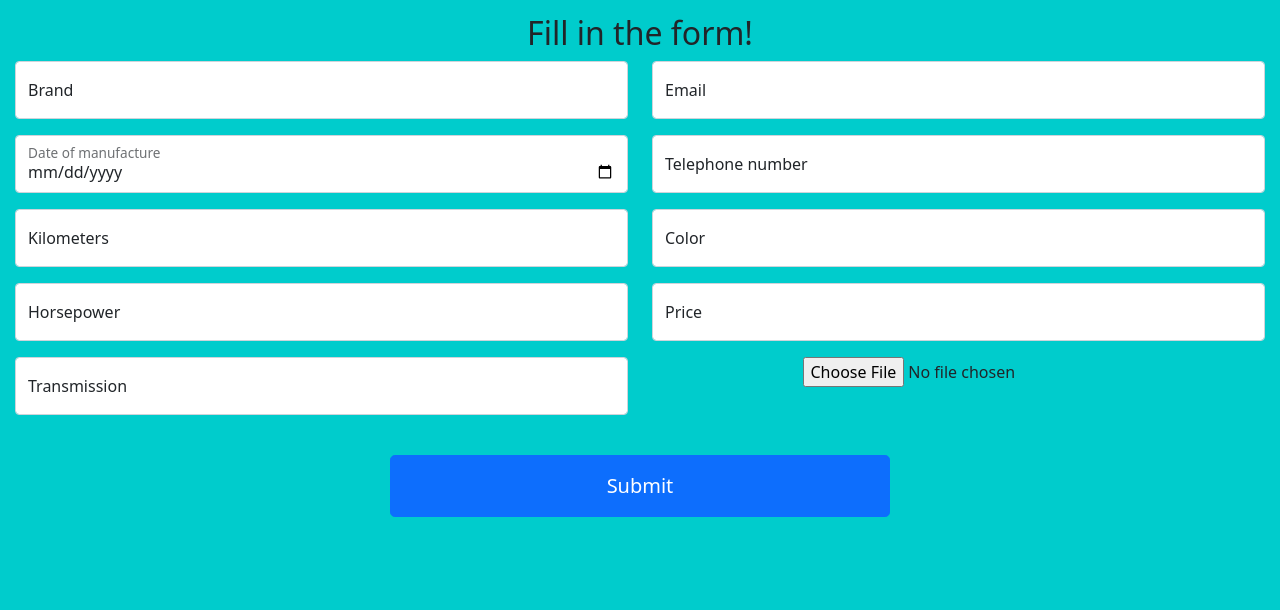
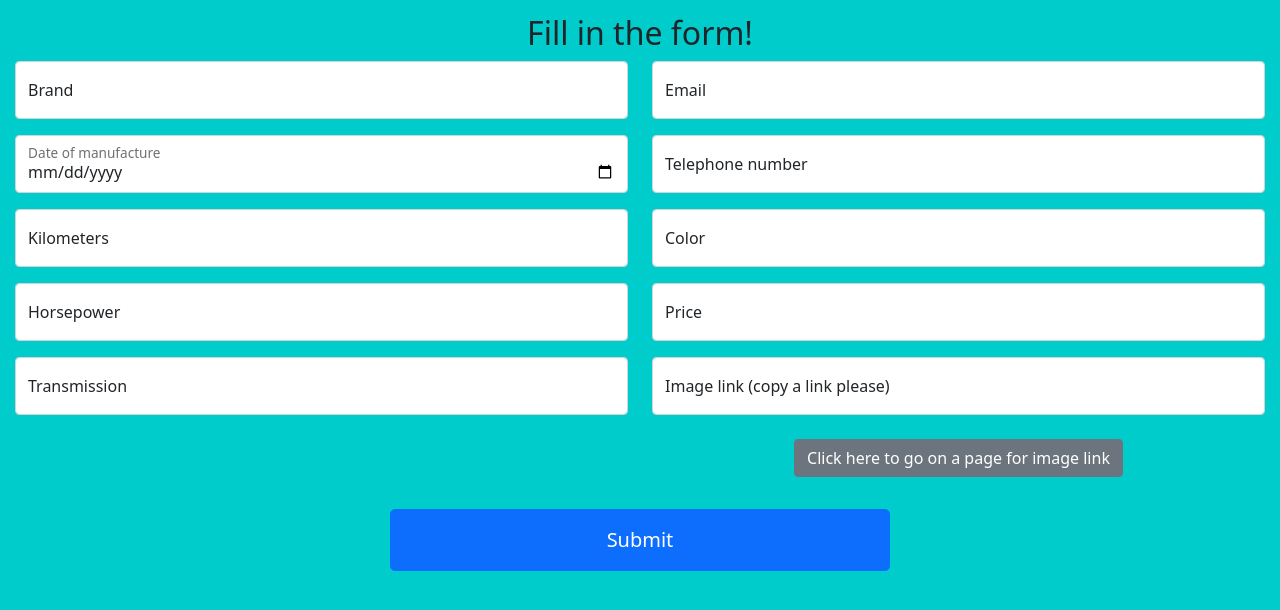
Before and after one commit to blaz-k/Projects, a Flask app: page /dashboard/post-car in a window 1280 px wide. Shown: the part 119-729 px from the top of the page. Run offline with Flask 2, Linux system fonts and the light colour scheme; some libraries are stand-ins or nearby versions.

Commit message:
no message

```diff
--- a/main.py
+++ b/main.py
@@ -34,8 +34,7 @@ class CarAd(db.Model):
     telephone = db.Column(db.Integer, unique=False)
     color = db.Column(db.String, unique=False)
     price = db.Column(db.Integer, unique=False)
-    #image = db.Column(db.String(20), nullable=False)
-    #image = db.Column(db.LargeBinary, nullable=True)
+    #image = db.Column(db.String, unique=False)
 
 
 app = Flask(__name__)
--- a/templates/post-car.html
+++ b/templates/post-car.html
@@ -61,7 +61,11 @@
                   <label for="floatingRepeat">Future username</label>
                 </div>-->
                 <div class="form-floating mb-3">
-                    <input type="file" id="img" name="image"  accept="image/*">
+                  <input type="text" name="image" class="form-control" id="floatingImage" placeholder="Image link">
+                  <label for="floatingImage">Image link (copy a link please)</label>
+                </div>
+                <div>
+                   <a href="https://postimages.org/"  target= "_blank"  class="btn btn-secondary my-2">Click here to go on a page for image link</a>
                 </div>
             </div>
         </div>
```
